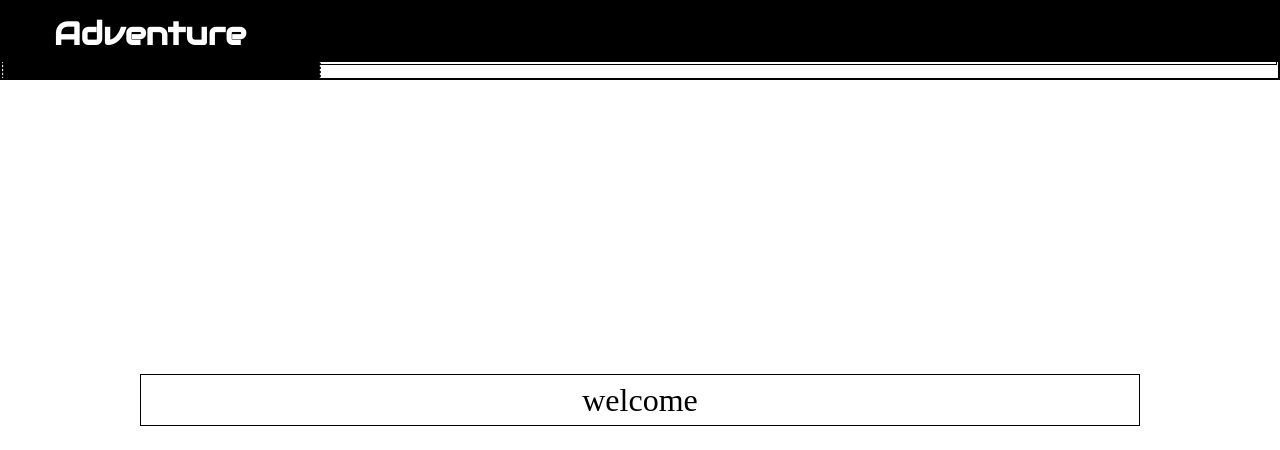
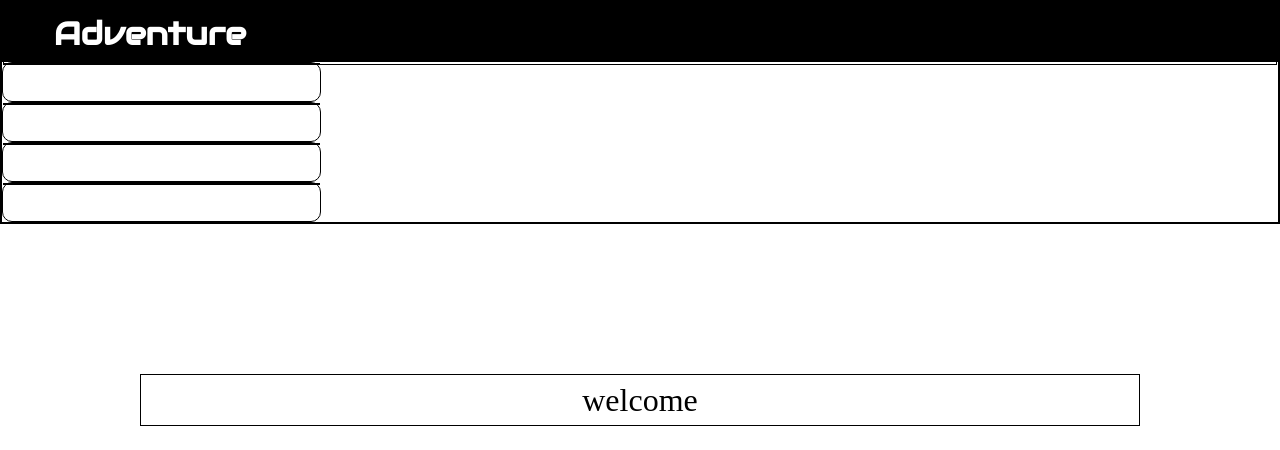
Before and after one commit to Grantblair/adventure, a plain HTML site: page index.html in a window 1280 px wide. Drawn offline with nearby package versions, Linux system fonts and the light colour scheme.

Commit message:
fixed mispelling

```diff
--- a/assets/CSS/style.css
+++ b/assets/CSS/style.css
@@ -44,7 +44,7 @@ body{
 
 .box{
 	width: 25%;
-	hieght: 40px;
+	height: 40px;
 	border: 1px solid black;
 	border-radius: 10px;
 }
```
